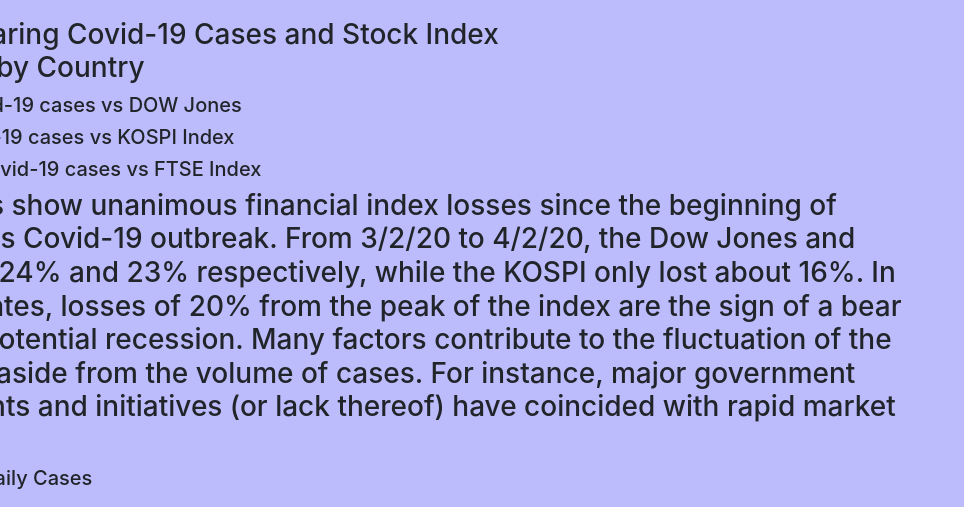
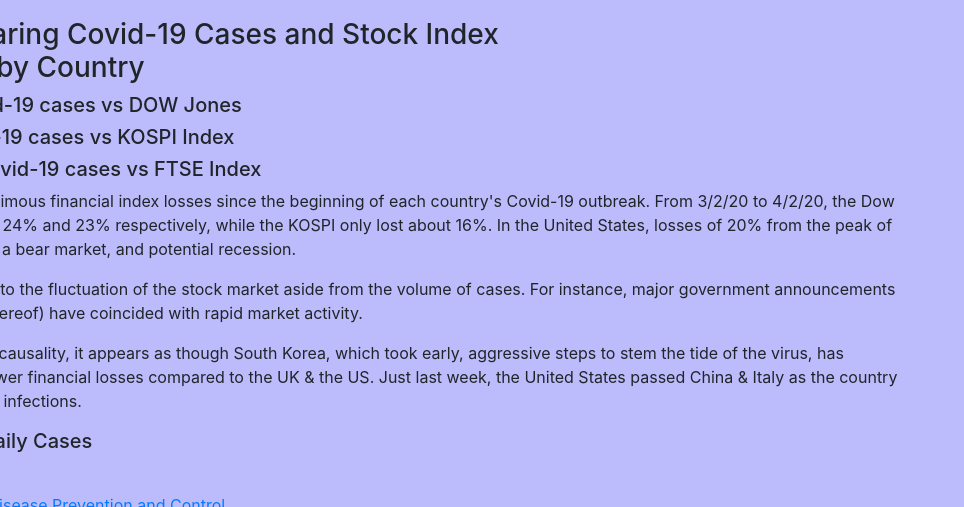
Before and after one commit to KrystalWang070/Covid_Stock_Market, a Flask app: page / in a window 1280 px wide; the page is wider, and only the part inside the window is pictured. Shown: the part 1098-1605 px from the top of that part, without its empty margins (0-964 px from the left). Run offline with Flask 2, Linux system fonts and the light colour scheme; some libraries are stand-ins or nearby versions.

Commit message:
Update index.html

```diff
--- a/project3/templates/index.html
+++ b/project3/templates/index.html
@@ -135,7 +135,11 @@
           </div>
           <div id="findings">
             <div class="col-md-8">
-              <h3>"These charts show unanimous financial index losses since the beginning of each country's Covid-19 outbreak. From 3/2/20 to 4/2/20, the Dow Jones and the FTSE lost 24% and 23% respectively, while the KOSPI only lost about 16%. In the United States, losses of 20% from the peak of the index are the sign of a bear market, and potential recession. Many factors contribute to the fluctuation of the stock market aside from the volume of cases. For instance, major government announcements and initiatives (or lack thereof) have coincided with rapid market activity</h3>
+              <p> These charts show unanimous financial index losses since the beginning of each country's Covid-19 outbreak. From 3/2/20 to 4/2/20, the Dow Jones and the FTSE lost 24% and 23% respectively, while the KOSPI only lost about 16%. In the United States, losses of 20% from the peak of the index are the sign of a bear market, and potential recession.</p>
+
+              <p> Many factors contribute to the fluctuation of the stock market aside from the volume of cases. For instance, major government announcements and initiatives (or lack thereof) have coincided with rapid market activity.</p>
+
+              <p> While we cannot assign causality, it appears as though South Korea, which took early, aggressive steps to stem the tide of the virus, has suffered substantially lower financial losses compared to the UK & the US. Just last week, the United States passed China & Italy as the country with the most confirmed infections.</p>
             </div>
           </div>
 
```
